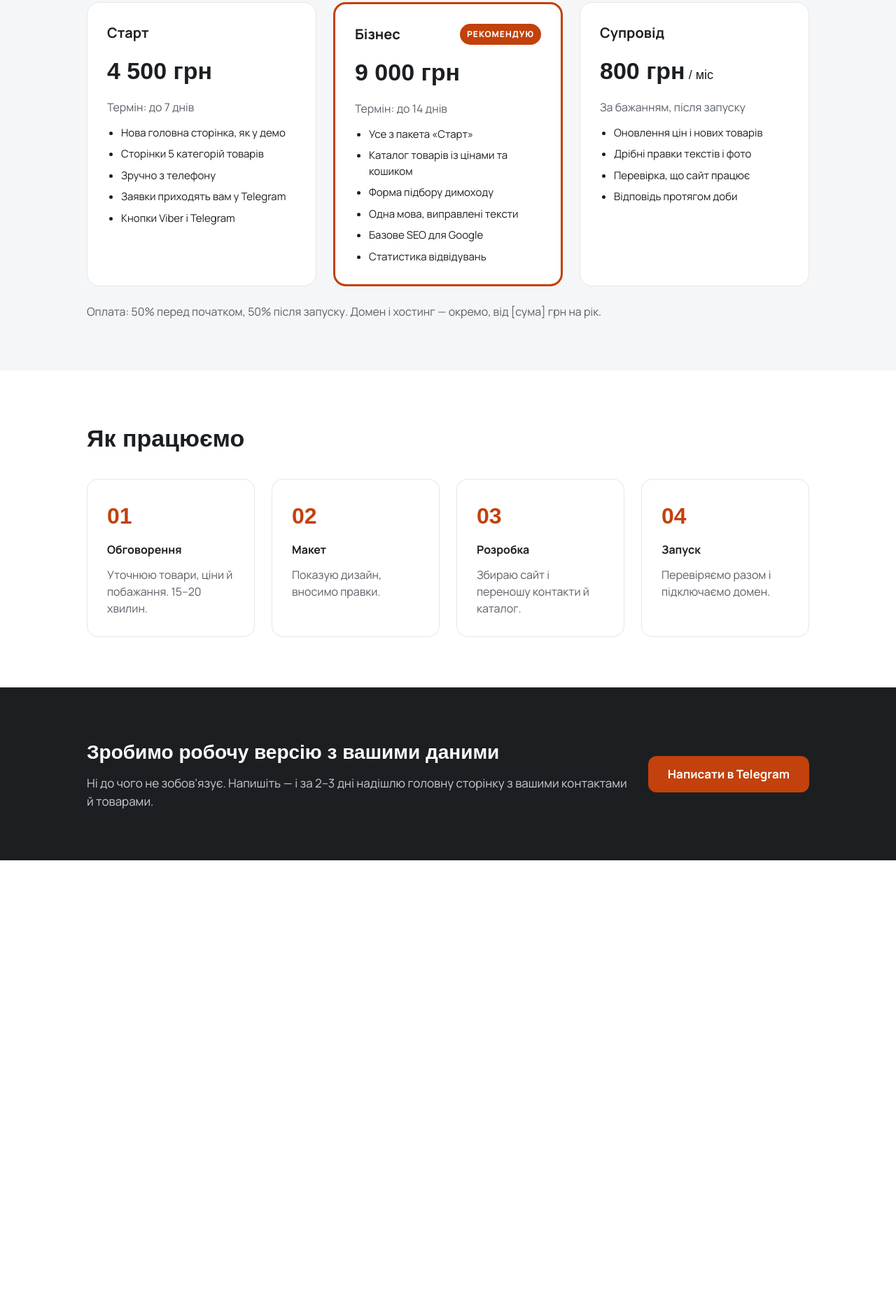
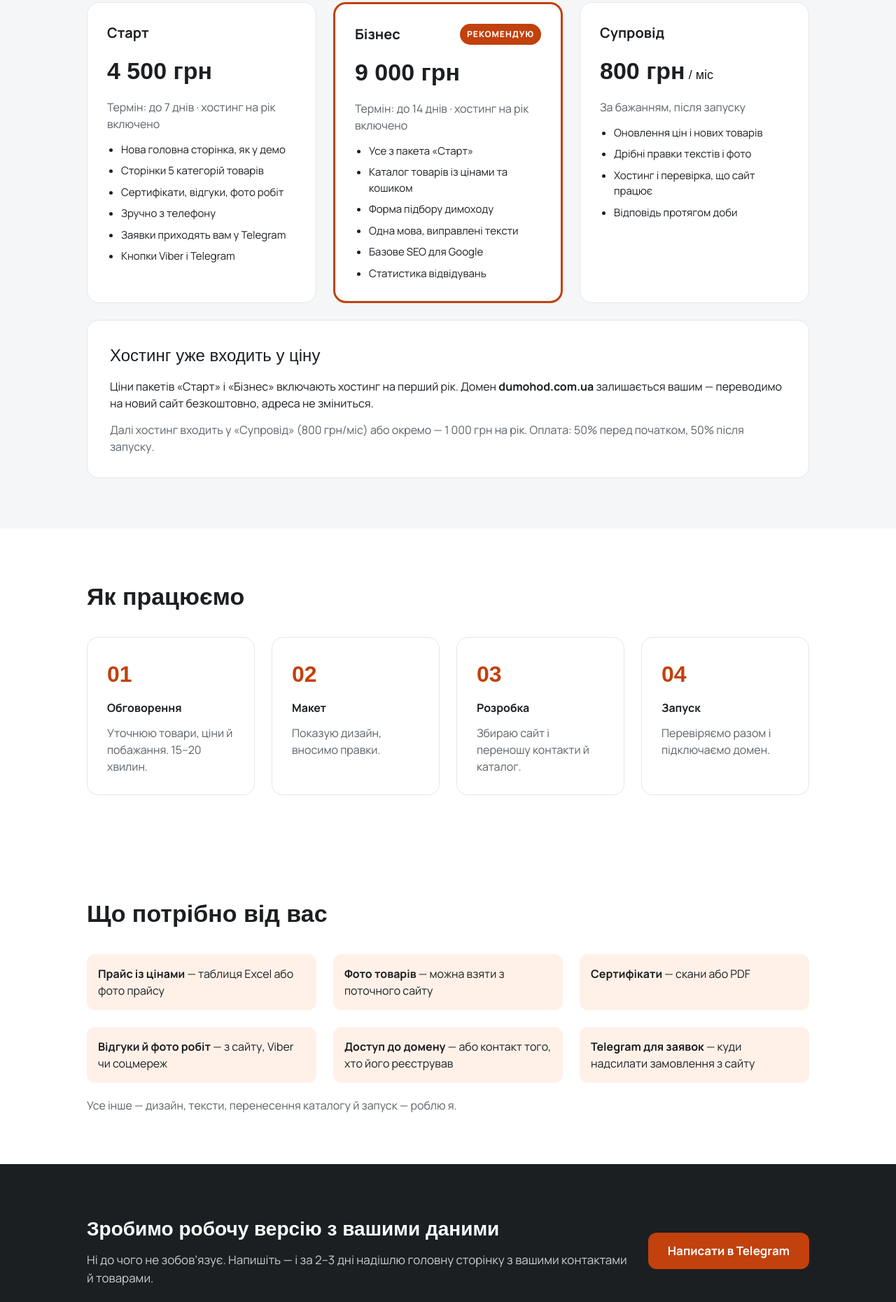
Before and after one commit to strimsnaener-cpu/web-cases, a plain HTML site: page offer.html in a window 1280 px wide. Shown: the part 1201-3061 px from the top of the page at 70% size. Before the commit the page ends 2430 px from the top, so only its background shows below. Drawn offline with Linux system fonts and the light colour scheme; a web font is replaced by a local one.

Commit message:
Сертифікати, відгуки, фото робіт; блок «Що потрібно від вас»; ціни з хостингом
Co-Authored-By: Claude Opus 5.5 <noreply@anthropic.com>
Claude-Session: https://claude.ai/code/session_01GsXiEjVxeRbLsuMwyEu1Jz

```diff
--- a/offer.html
+++ b/offer.html
@@ -50,10 +50,11 @@
       <div class="plan">
         <strong>Старт</strong>
         <span class="price">4 500 грн</span>
-        <span class="muted">Термін: до 7 днів</span>
+        <span class="muted">Термін: до 7 днів · хостинг на рік включено</span>
         <ul>
           <li>Нова головна сторінка, як у демо</li>
           <li>Сторінки 5 категорій товарів</li>
+          <li>Сертифікати, відгуки, фото робіт</li>
           <li>Зручно з телефону</li>
           <li>Заявки приходять вам у Telegram</li>
           <li>Кнопки Viber і Telegram</li>
@@ -62,7 +63,7 @@
       <div class="plan best">
         <div class="top"><strong>Бізнес</strong><span class="badge">Рекомендую</span></div>
         <span class="price">9 000 грн</span>
-        <span class="muted">Термін: до 14 днів</span>
+        <span class="muted">Термін: до 14 днів · хостинг на рік включено</span>
         <ul>
           <li>Усе з пакета «Старт»</li>
           <li>Каталог товарів із цінами та кошиком</li>
@@ -79,12 +80,16 @@
         <ul>
           <li>Оновлення цін і нових товарів</li>
           <li>Дрібні правки текстів і фото</li>
-          <li>Перевірка, що сайт працює</li>
+          <li>Хостинг і перевірка, що сайт працює</li>
           <li>Відповідь протягом доби</li>
         </ul>
       </div>
     </div>
-    <p class="muted" style="margin-top:24px">Оплата: 50% перед початком, 50% після запуску. Домен і хостинг — окремо, від [сума] грн на рік.</p>
+    <div class="box" style="margin-top:24px;border:1px solid var(--line)">
+      <h3>Хостинг уже входить у ціну</h3>
+      <p>Ціни пакетів «Старт» і «Бізнес» включають хостинг на перший рік. Домен <strong>dumohod.com.ua</strong> залишається вашим — переводимо на новий сайт безкоштовно, адреса не зміниться.</p>
+      <p class="muted">Далі хостинг входить у «Супровід» (800 грн/міс) або окремо — 1 000 грн на рік. Оплата: 50% перед початком, 50% після запуску.</p>
+    </div>
   </div>
 </section>
 
@@ -100,6 +105,21 @@
   </div>
 </section>
 
+<section>
+  <div class="wrap narrow">
+    <h2 class="big">Що потрібно від вас</h2>
+    <div class="grid" style="grid-template-columns:repeat(auto-fit,minmax(280px,1fr))">
+      <div class="li good"><span><strong>Прайс із цінами</strong> — таблиця Excel або фото прайсу</span></div>
+      <div class="li good"><span><strong>Фото товарів</strong> — можна взяти з поточного сайту</span></div>
+      <div class="li good"><span><strong>Сертифікати</strong> — скани або PDF</span></div>
+      <div class="li good"><span><strong>Відгуки й фото робіт</strong> — з сайту, Viber чи соцмереж</span></div>
+      <div class="li good"><span><strong>Доступ до домену</strong> — або контакт того, хто його реєстрував</span></div>
+      <div class="li good"><span><strong>Telegram для заявок</strong> — куди надсилати замовлення з сайту</span></div>
+    </div>
+    <p class="muted" style="margin-top:20px">Усе інше — дизайн, тексти, перенесення каталогу й запуск — роблю я.</p>
+  </div>
+</section>
+
 <section class="dark">
   <div class="wrap narrow cta">
     <div>
```
Also changed, not shown: index.html (+42 -0 lines).
